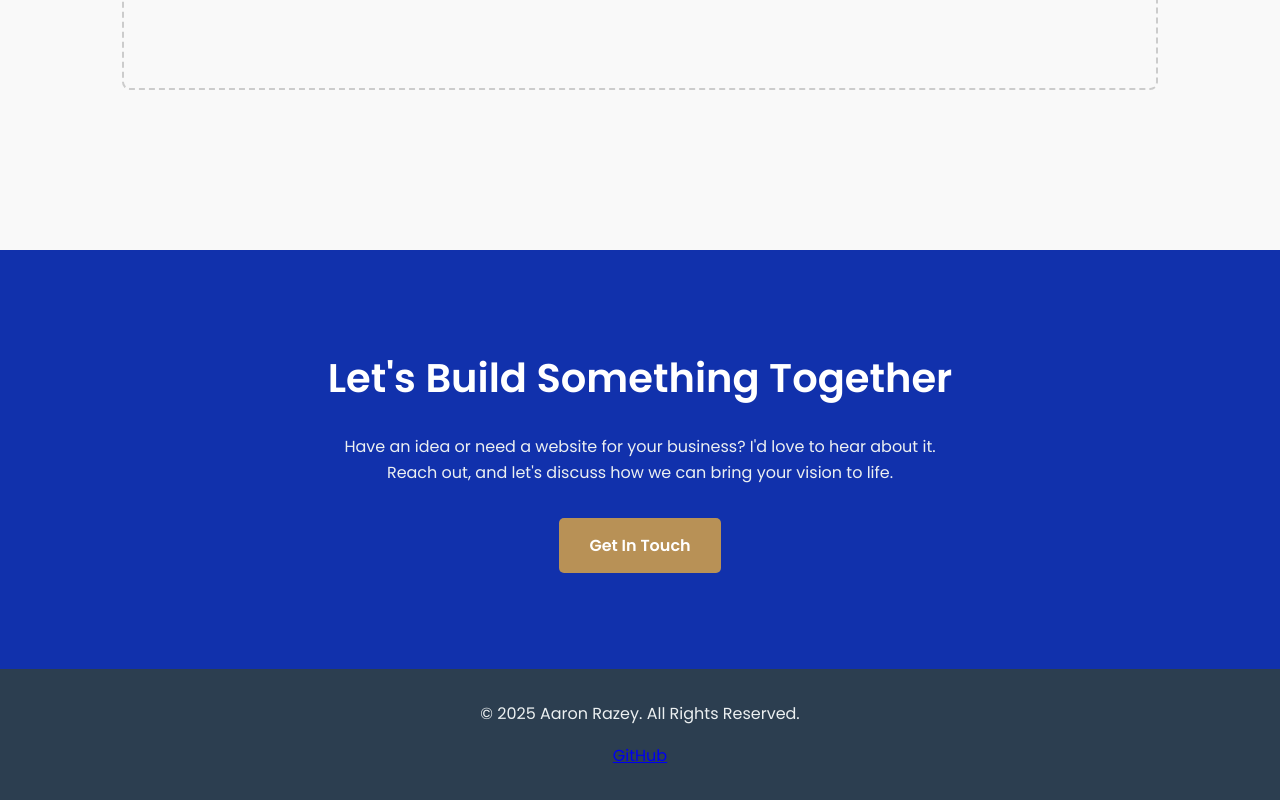
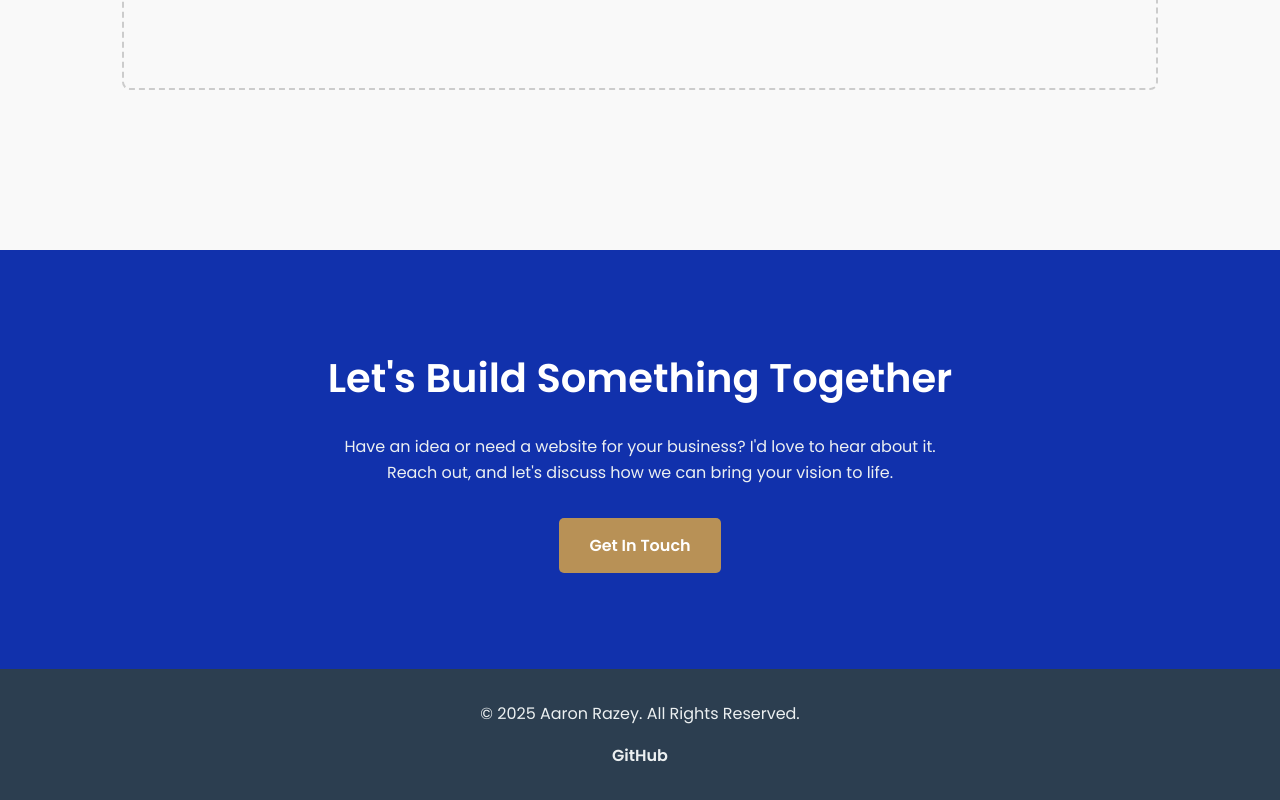
Before and after one commit to aarongkr/my-web-portfolio, a plain HTML site: page index.html in a window 1280 px wide. Shown: the part 2546-3346 px from the top of the page. Drawn offline with Linux system fonts and the light colour scheme.

Commit message:
Update style.css

```diff
--- a/style.css
+++ b/style.css
@@ -260,6 +260,24 @@ footer {
     padding: 2rem 0;
 }
 
+.footer-links {
+    margin-top: 1rem;
+    display: flex;
+    justify-content: center;
+    gap: 1rem;
+}
+
+.footer-link {
+    color: var(--text-light);
+    text-decoration: none;
+    font-weight: 600;
+    transition: color 0.3s ease;
+}
+
+.footer-link:hover {
+    color: var(--secondary-color);
+}
+
 /* --- Responsive Design --- */
 @media (max-width: 768px) {
     h1 { font-size: 2.5rem; }
```
